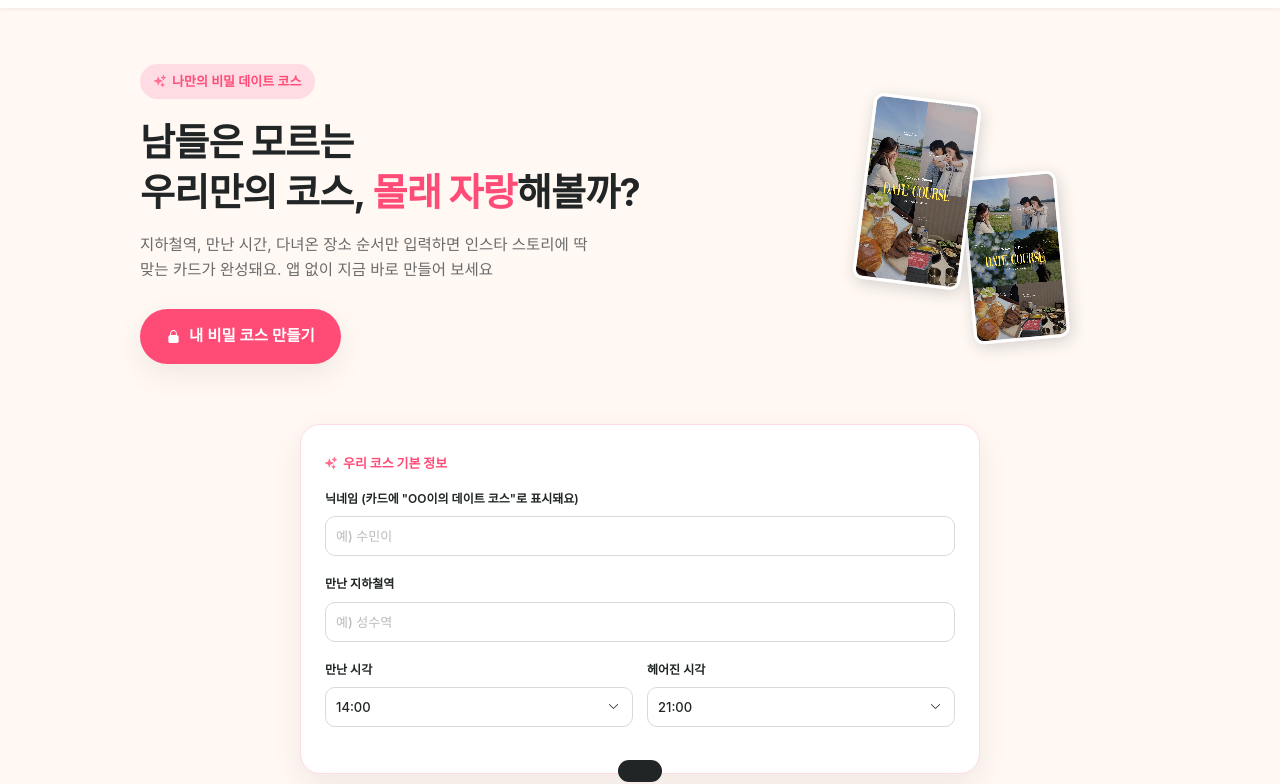
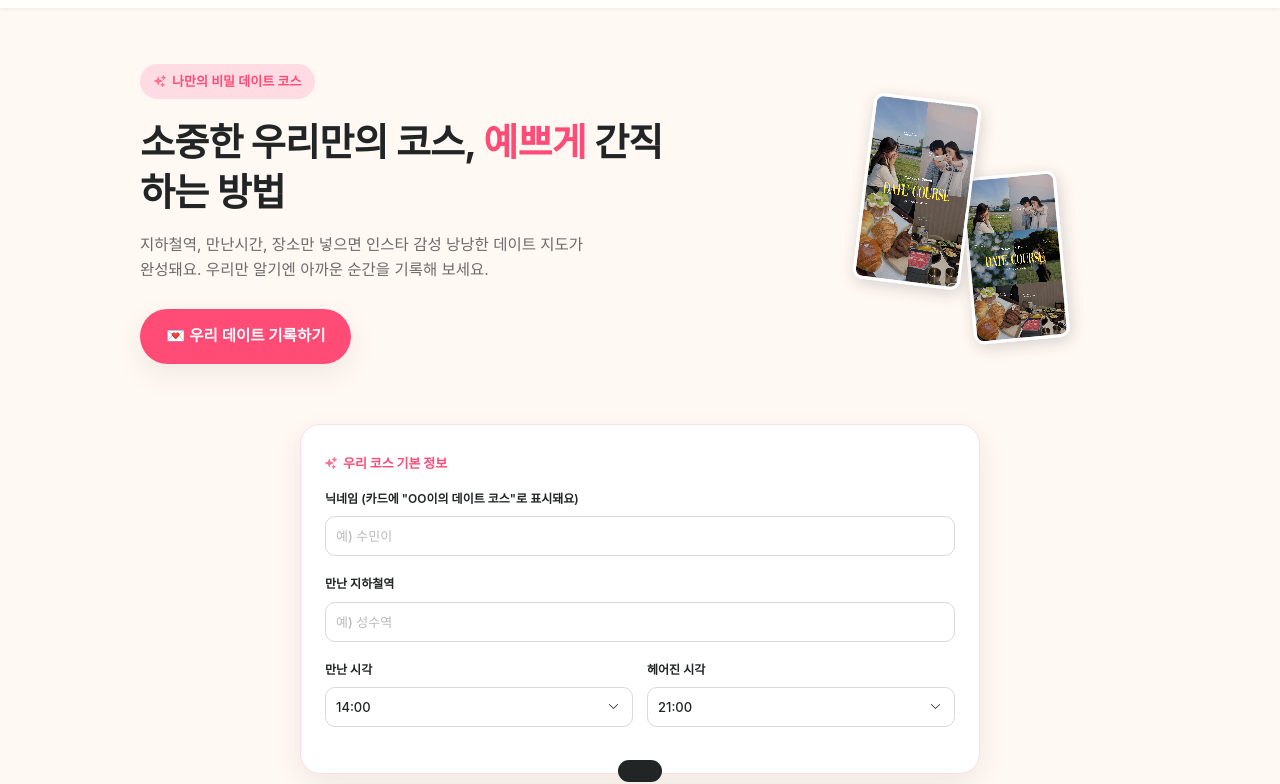
Before and after one commit to gabrielahn-prod/wee-ve, a website: page index.html in a window 1280 px wide. Shown: the part 54-838 px from the top of the page. Drawn offline with nearby package versions, Linux system fonts and the light colour scheme; a web font is replaced by a local one.

Commit message:
Edit: main

```diff
--- a/index.html
+++ b/index.html
@@ -184,9 +184,9 @@
 <div class="hero">
   <div>
     <span class="hero-tag"><img class="icon" src="assets/icons/icon-sparkle.svg" width="12" height="12" alt="" /> 나만의 비밀 데이트 코스</span>
-    <h1>남들은 모르는<br>우리만의 코스, <span>몰래 자랑</span>해볼까?</h1>
-    <p>지하철역, 만난 시간, 다녀온 장소 순서만 입력하면 인스타 스토리에 딱 맞는 카드가 완성돼요. 앱 없이 지금 바로 만들어 보세요</p>
-    <a class="btn-cta" href="#builder"><img class="icon" src="assets/icons/icon-lock.svg" width="15" height="15" alt="" /> 내 비밀 코스 만들기</a>
+    <h1>소중한 우리만의 코스, <span>예쁘게</span> 간직하는 방법</h1>
+    <p>지하철역, 만난시간, 장소만 넣으면 인스타 감성 낭낭한 데이트 지도가 완성돼요. 우리만 알기엔 아까운 순간을 기록해 보세요.</p>
+    <a class="btn-cta" href="#builder">💌 우리 데이트 기록하기</a>
   </div>
   <div class="hero-preview">
     <div class="hero-phone hero-phone-a"><canvas id="hero-canvas-a" width="1080" height="1920"></canvas></div>
```
